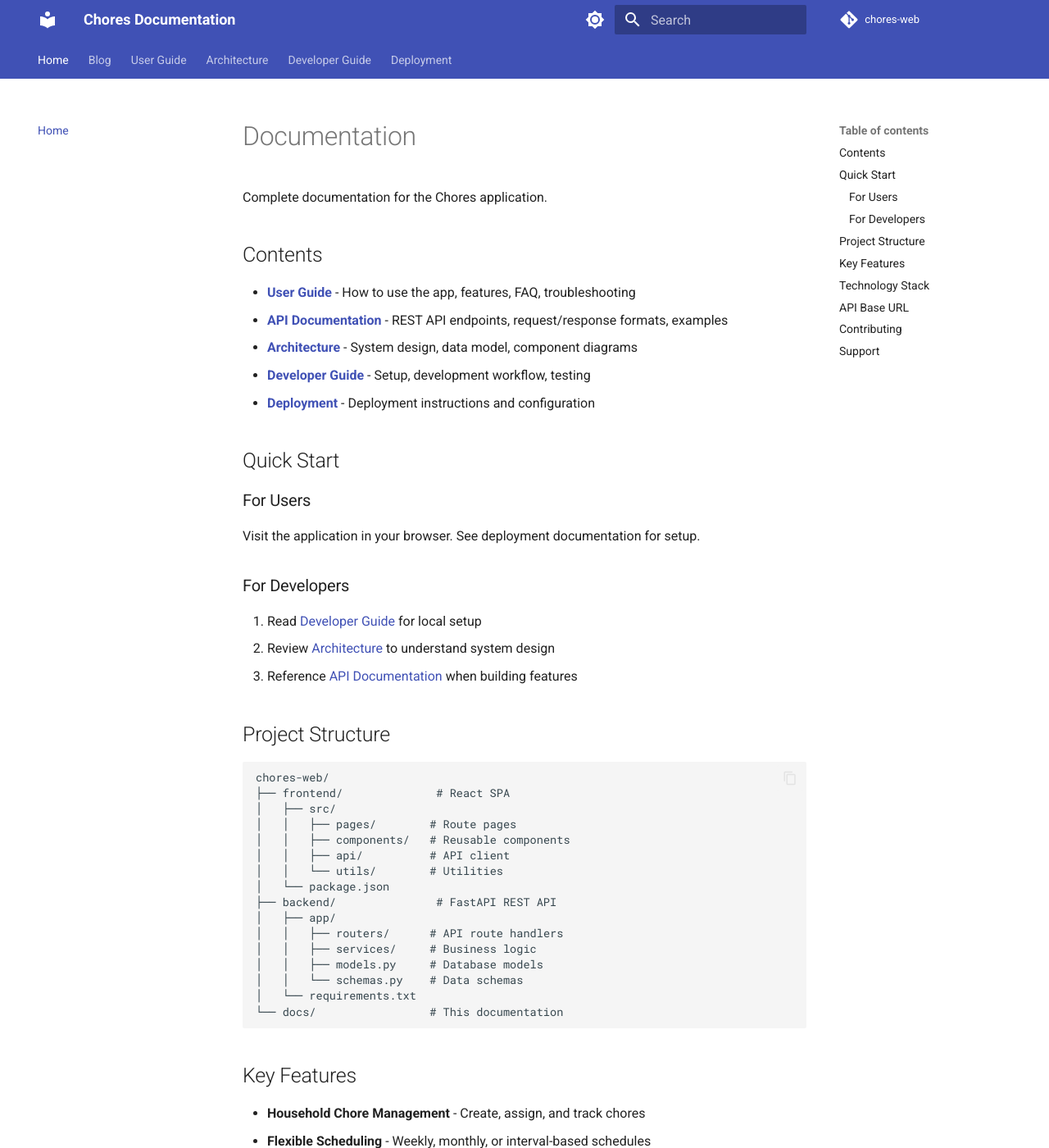
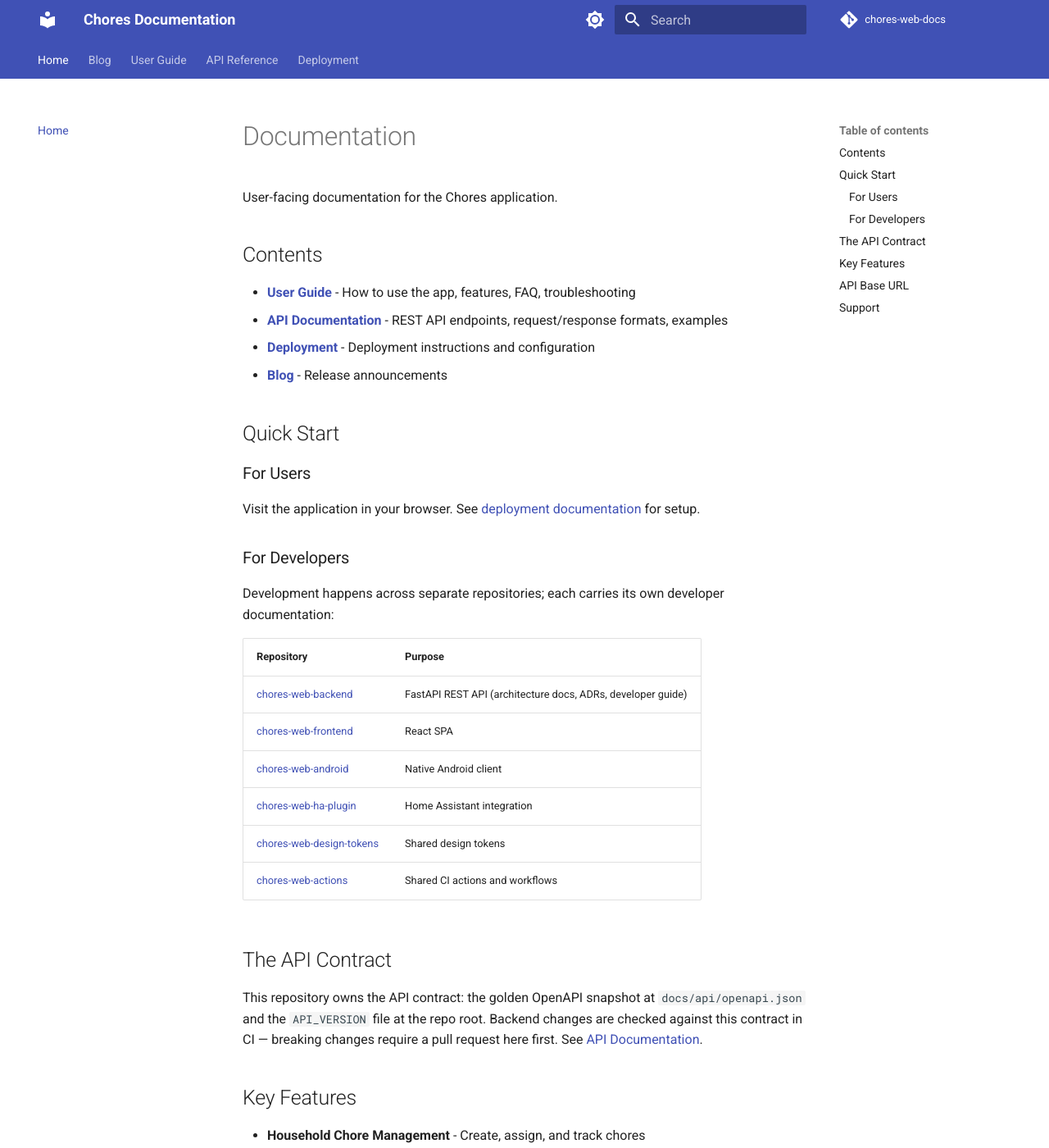
Before and after one commit to derekwinters/chores-web-docs, an MkDocs documentation site: the page built from docs/index.md, in a window 1280 px wide and 1400 px high. Shown: the whole window at 82% size. Built offline with MkDocs 1.6.1 and Material for MkDocs 9.7.7, drawn with Linux system fonts in a browser that asks for light colours; comment, search, counter and statistics services are not loaded; the version menu is left out; some of the changed text lies outside the part shown.

Commit message:
feat: bootstrap standalone user-facing docs repository
Extracted from derekwinters/chores-web with history. Setup changes:
- This repo now owns the API contract: API_VERSION + docs/api/openapi.json
  (contract-first; backend CI diffs against it)
- Developer-internal docs (architecture, ADRs, developer guide) moved to
  the code repos; nav and index updated, API Reference added to nav
- Versioned deploys via mike (version = API major, latest alias)
- CI: validate on PR, mike deploy on main (shared chores-web-actions,
  SHA-pinned)

Co-Authored-By: Claude Fable 5 <noreply@anthropic.com>
Claude-Session: https://claude.ai/code/session_01BzjneaPwyVj7jG6DPBpMvh

````diff
--- a/docs/index.md
+++ b/docs/index.md
@@ -1,47 +1,40 @@
 # Documentation
 
-Complete documentation for the Chores application.
+User-facing documentation for the Chores application.
 
 ## Contents
 
 - **[User Guide](./user-guide/getting-started.md)** - How to use the app, features, FAQ, troubleshooting
 - **[API Documentation](./api/index.md)** - REST API endpoints, request/response formats, examples
-- **[Architecture](./architecture/overview.md)** - System design, data model, component diagrams
-- **[Developer Guide](./developer/setup-and-workflow.md)** - Setup, development workflow, testing
 - **[Deployment](./deployment/setup.md)** - Deployment instructions and configuration
+- **[Blog](./blog/index.md)** - Release announcements
 
 ## Quick Start
 
 ### For Users
 
-Visit the application in your browser. See deployment documentation for setup.
+Visit the application in your browser. See [deployment documentation](./deployment/setup.md) for setup.
 
 ### For Developers
 
-1. Read [Developer Guide](./developer/setup-and-workflow.md) for local setup
-2. Review [Architecture](./architecture/overview.md) to understand system design
-3. Reference [API Documentation](./api/index.md) when building features
+Development happens across separate repositories; each carries its own
+developer documentation:
 
-## Project Structure
+| Repository | Purpose |
+|---|---|
+| [chores-web-backend](https://github.com/derekwinters/chores-web-backend) | FastAPI REST API (architecture docs, ADRs, developer guide) |
+| [chores-web-frontend](https://github.com/derekwinters/chores-web-frontend) | React SPA |
+| [chores-web-android](https://github.com/derekwinters/chores-web-android) | Native Android client |
+| [chores-web-ha-plugin](https://github.com/derekwinters/chores-web-ha-plugin) | Home Assistant integration |
+| [chores-web-design-tokens](https://github.com/derekwinters/chores-web-design-tokens) | Shared design tokens |
+| [chores-web-actions](https://github.com/derekwinters/chores-web-actions) | Shared CI actions and workflows |
 
-```
-chores-web/
-├── frontend/              # React SPA
-│   ├── src/
-│   │   ├── pages/        # Route pages
-│   │   ├── components/   # Reusable components
-│   │   ├── api/          # API client
-│   │   └── utils/        # Utilities
-│   └── package.json
-├── backend/               # FastAPI REST API
-│   ├── app/
-│   │   ├── routers/      # API route handlers
-│   │   ├── services/     # Business logic
-│   │   ├── models.py     # Database models
-│   │   └── schemas.py    # Data schemas
-│   └── requirements.txt
-└── docs/                 # This documentation
-```
+## The API Contract
+
+This repository owns the API contract: the golden OpenAPI snapshot at
+`docs/api/openapi.json` and the `API_VERSION` file at the repo root.
+Backend changes are checked against this contract in CI — breaking changes
+require a pull request here first. See [API Documentation](./api/index.md).
 
 ## Key Features
 
@@ -53,36 +46,11 @@ chores-web/
 - **Customizable Themes** - User-specific theme preferences
 - **Multi-user Support** - Admin and regular user roles
 
-## Technology Stack
-
-**Frontend:**
-- React 18
-- React Query (Tanstack Query)
-- Vitest + React Testing Library
-- Vite
-
-**Backend:**
-- FastAPI
-- SQLAlchemy ORM
-- SQLite
-- APScheduler
-- Pydantic
-
-**DevOps:**
-- Docker & Docker Compose
-- GitHub Actions (future)
-
 ## API Base URL
 
-Swagger UI: `http://localhost:8000/docs`
-
-## Contributing
-
-1. Follow the architecture patterns in [Architecture](./architecture/overview.md)
-2. Write tests for new features
-3. Update API documentation when adding/changing endpoints
-4. Ensure 100% test passing before committing
+Swagger UI on a running instance: `http://localhost:8000/docs`
 
 ## Support
 
-For questions or issues, refer to the relevant documentation or examine the codebase.
+For questions or issues, refer to the relevant documentation or open an
+issue in the matching repository.
--- a/docs/requirements.txt
+++ b/docs/requirements.txt
@@ -2,3 +2,4 @@ mkdocs>=1.5.0
 mkdocs-material==9.5.50
 mkdocstrings[python]>=0.24.0
 pymdown-extensions>=10.0
+mike
--- a/mkdocs.yml
+++ b/mkdocs.yml
@@ -1,7 +1,7 @@
 site_name: Chores Documentation
 site_description: REST API for managing household chores and tracking
-repo_url: https://github.com/derekwinters/chores-web
-repo_name: chores-web
+repo_url: https://github.com/derekwinters/chores-web-docs
+repo_name: chores-web-docs
 edit_uri: edit/main/docs/
 
 theme:
@@ -46,7 +46,7 @@ markdown_extensions:
   - pymdownx.magiclink:
       provider: github
       user: derekwinters
-      repo: chores-web
+      repo: chores-web-docs
   - pymdownx.mark
   - pymdownx.superfences:
       custom_fences:
@@ -84,23 +84,18 @@ nav:
     - Getting Started: user-guide/getting-started.md
     - Admin Features: user-guide/admin.md
     - Help & Troubleshooting: user-guide/help.md
-  - Architecture:
-    - Overview: architecture/overview.md
-    - Features: architecture/features.md
-    - Design: architecture/design.md
-  - Developer Guide:
-    - Setup & Workflow: developer/setup-and-workflow.md
-    - Reference: developer/reference.md
-    - Troubleshooting: developer/troubleshooting.md
+  - API Reference: api/index.md
   - Deployment:
     - Setup: deployment/setup.md
     - Operations: deployment/operations.md
     - Maintenance: deployment/maintenance.md
 
 extra:
+  version:
+    provider: mike
   social:
     - icon: fontawesome/brands/github
-      link: https://github.com/derekwinters/chores-web
+      link: https://github.com/derekwinters/chores-web-docs
     - icon: fontawesome/brands/docker
       link: https://hub.docker.com
 
````
Also changed, not shown: CLAUDE.md (added, +38 -0 lines), 3 other files.
